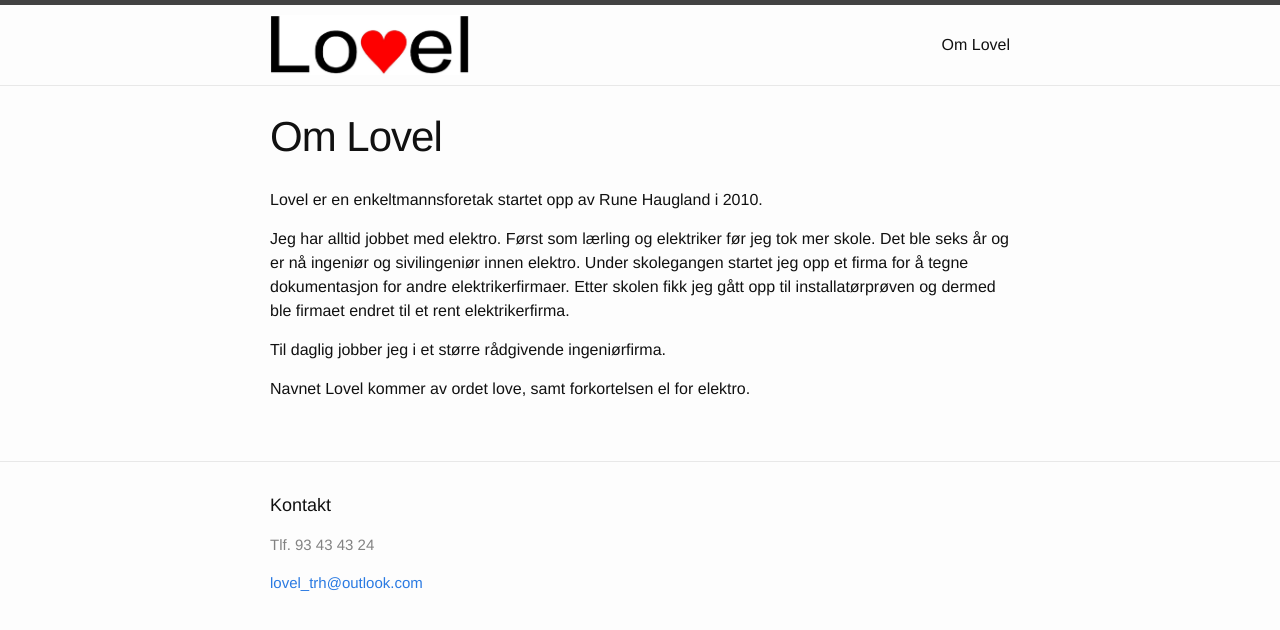
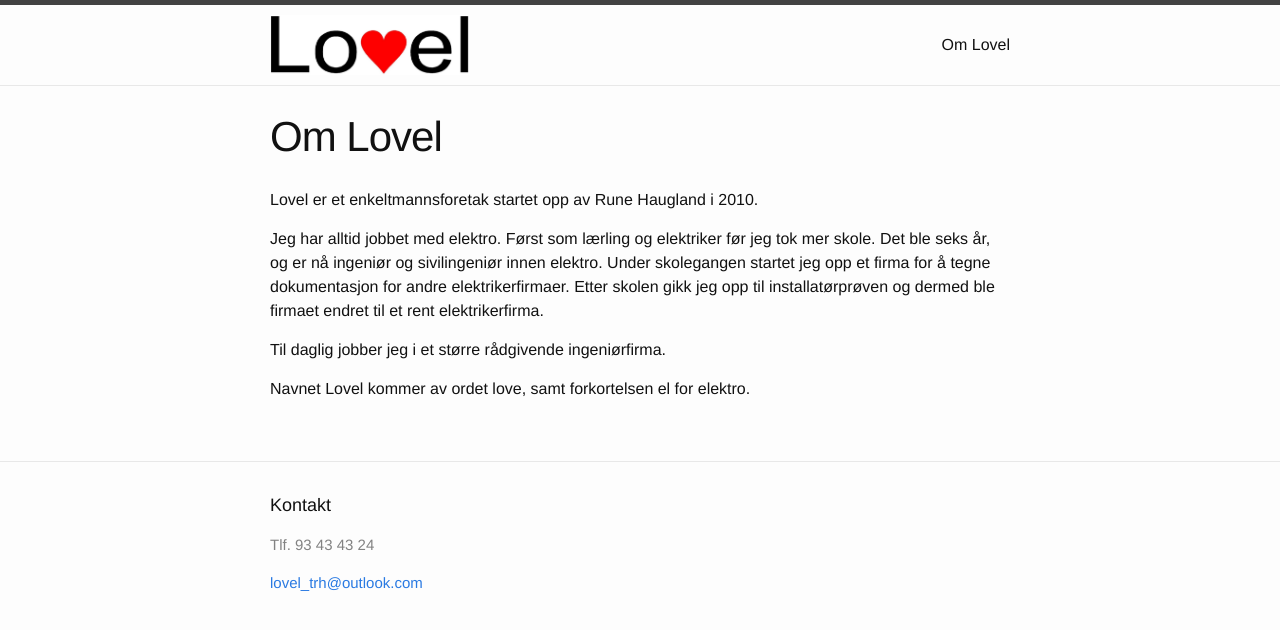
Before and after one commit to ruhau/lovel.no, a Jekyll site: the page built from about.md, in a window 1280 px wide. Shown: the top 630 px of the page. Built offline with Jekyll 4.4.1, drawn with Linux system fonts in a browser that asks for light colours.

Commit message:
Update about.md

```diff
--- a/about.md
+++ b/about.md
@@ -4,9 +4,9 @@ title: Om Lovel
 permalink: /om-lovel/
 ---
 
-Lovel er en enkeltmannsforetak startet opp av Rune Haugland i 2010.
+Lovel er et enkeltmannsforetak startet opp av Rune Haugland i 2010.
 
-Jeg har alltid jobbet med elektro. Først som lærling og elektriker før jeg tok mer skole. Det ble seks år og er nå ingeniør og sivilingeniør innen elektro. Under skolegangen startet jeg opp et firma for å tegne dokumentasjon for andre elektrikerfirmaer. Etter skolen fikk jeg gått opp til installatørprøven og dermed ble firmaet endret til et rent elektrikerfirma.
+Jeg har alltid jobbet med elektro. Først som lærling og elektriker før jeg tok mer skole. Det ble seks år, og er nå ingeniør og sivilingeniør innen elektro. Under skolegangen startet jeg opp et firma for å tegne dokumentasjon for andre elektrikerfirmaer. Etter skolen gikk jeg opp til installatørprøven og dermed ble firmaet endret til et rent elektrikerfirma.
 
 Til daglig jobber jeg i et større rådgivende ingeniørfirma.
 
```
